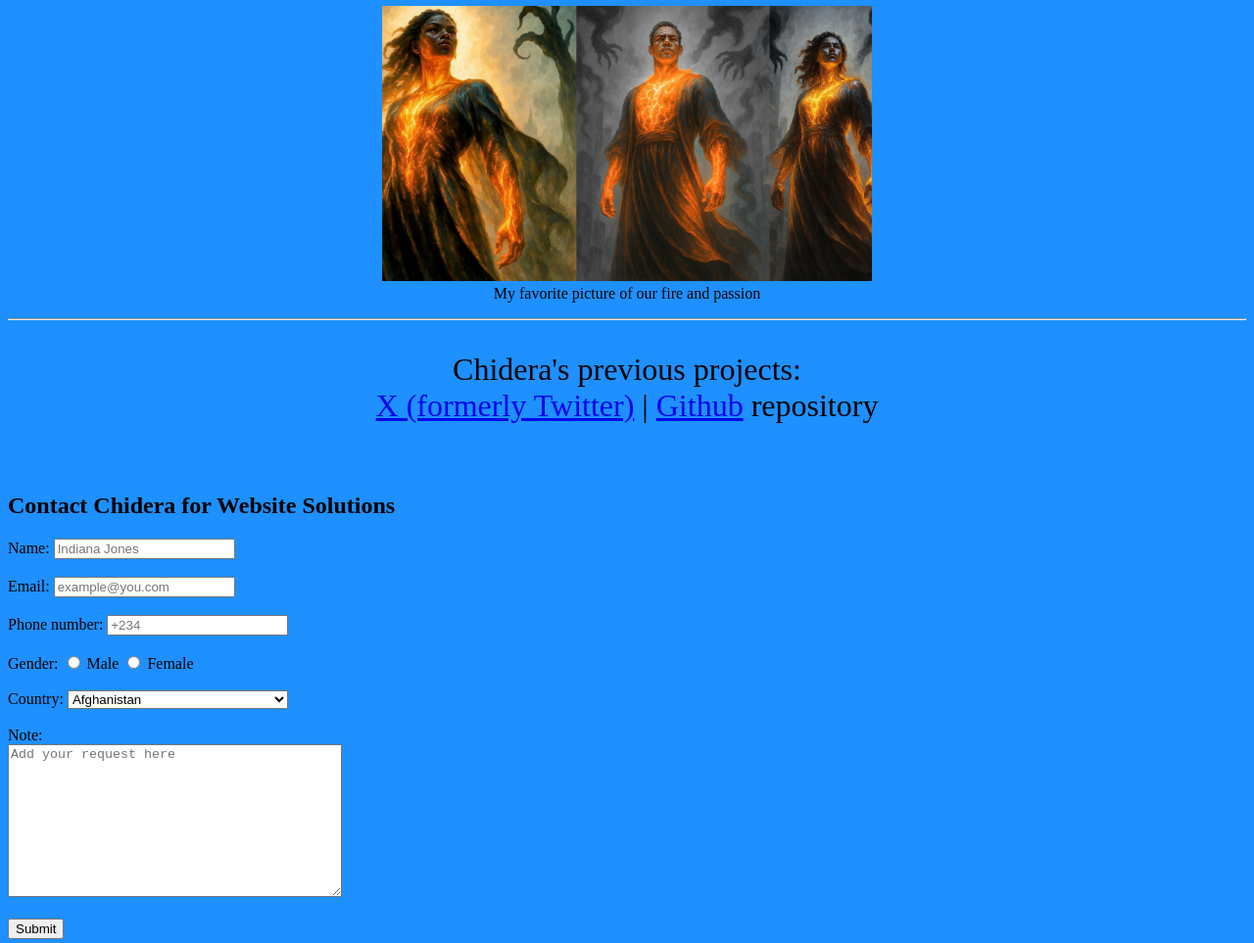
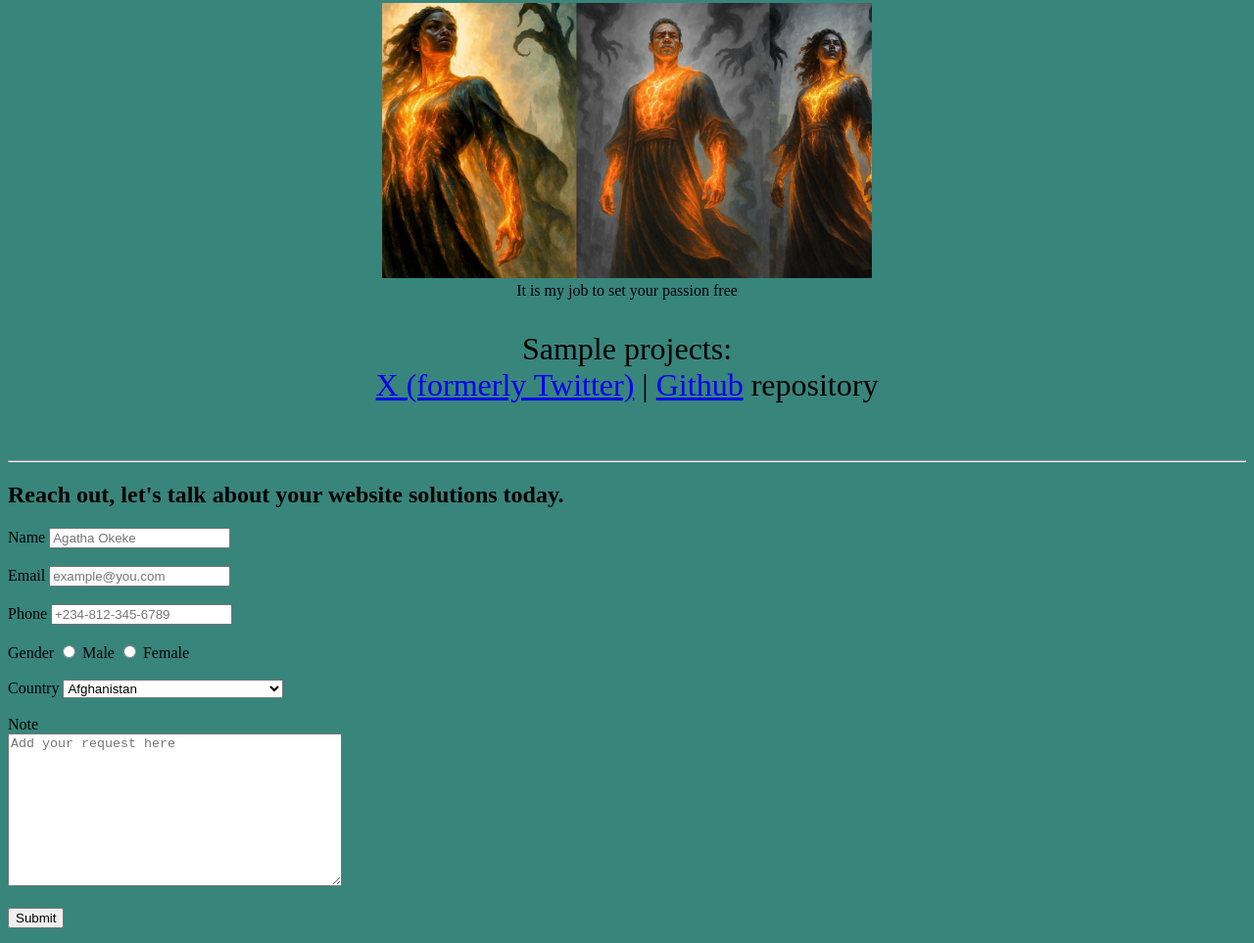
Before and after one commit to ChideraBonapart/Task-2-Upskill, a plain HTML site: page Task 2.html in a window 1280 px wide. Shown: the part 1201-2164 px from the top of the page at 98% size. Drawn offline with Linux system fonts and the light colour scheme.

Commit message:
Corrected the label code

```diff
--- a/Task 2.html
+++ b/Task 2.html
@@ -5,14 +5,14 @@
     <meta name="viewport" content="width=device-width, initial-scale=1.0">
     <title>Task 2 | Upskill</title>
 </head>
-<body style="text-align: center; background-color: dodgerblue;">
-    <header style="background-color: rgb(21, 2, 28);">
+<body style="text-align: center; background-color: rgba(24, 114, 103, 0.859);">
+    <header style="background-color: rgba(0, 0, 0, 0.75);">
         <img src="./Image for Profile Website.jpg" alt="Picture of Chidera Ukenta" width="500">
     </header>
 
-    <h1>
-        Welcome to my portfolio page.
-    </h1>
+    <h2>
+        Welcome
+    </h2>
     <h3>
         Find out all about me here,
         check out my work,
@@ -59,37 +59,47 @@
                     Fun fact: This sound was used for the intro to House MD, a medical TV show where Dr House and his team would solve problems much the way developers do, diagnosing the real issue out of many possibilities, then solving it.
                     </aside>
             </article><br>
+            <hr>
 
-            <blockquote style="font-size: x-large;">
+        <blockquote style="font-size: x-large;">
                 “Any fool can write code that a computer can understand. <br>
                 Good programmers write code that humans can understand.” <br>
                 – Martin Fowler
-            </blockquote><br>
-            <figure>
-                <img src="./Men and women with fire within.jpg" alt="a man and women with fire within them" width="500">
-                <figcaption>My favorite picture of our fire and passion</figcaption>
-            </figure></td>
+        </blockquote><br>
+
+
+        <figure>
+            <img src="./Men and women with fire within.jpg" alt="a man and women with fire within them" width="500">
+            <figcaption>It is my job to set your passion free</figcaption>
+        </figure>
         </section>
-<hr>
+
         <section >
             <p style="font-size: xx-large;">
-                Chidera's previous projects: <br>
+                Sample projects: <br>
                 <a href="X.com/ChideraBonapart">X (formerly Twitter)</a> |
                 <a href="Github.com/ChideraBonapart">Github</a> repository
             </p><br>
+            <hr>
 
-            <form id="Form" action="chidera.ukenta@gmail.com" method="post" style="text-align: left;">
-            <h2>Contact Chidera for Website Solutions</h2>
-                Name: <input type="name" id="name" placeholder="Indiana Jones"> <br><br>
-                Email: <input type="email" id="email" placeholder="example@you.com"> <br><br>
-                Phone number: <input type="tel" id="tel" placeholder="+234"><br><br>
-                Gender:
-                <label>
+            <form id="Form" action="submit_chidera.ukenta@gmail.com" method="post" style="text-align: left;">
+            <h2>Reach out, let's talk about your website solutions today.</h2>
+
+                <label for="Gender">Name</label>
+                <input type="name" id="name" placeholder="Agatha Okeke" required> <br><br>
+
+                <label for="Gender">Email</label>
+                <input type="email" id="email" placeholder="example@you.com" required> <br><br>
+
+                <label for="Gender">Phone</label>
+                <input type="tel" id="tel" placeholder="+234-812-345-6789" required><br><br>
+
+                <label for="Gender">Gender</label>
                     <input type="radio" name="Gender" value="Male"> Male
                     <input type="radio" name="Gender" value="Female"> Female
-                </label><br><br>
+                <br><br>
 
-                Country:
+                <label for="Gender">Country</label>
                 <select name="country">
                     <option value="Afghanistan">Afghanistan</option>
                     <option value="Albania">Albania</option>
@@ -290,7 +300,7 @@
                     <option value="Zimbabwe">Zimbabwe</option>
                 </select><br><br>
 
-                Note: <br>
+                <label for="Gender">Note</label><br>
                 <textarea name="Note" placeholder="Add your request here" cols="40" rows="10"></textarea><br><br>
 
                 <button type="submit">Submit</button>
```
